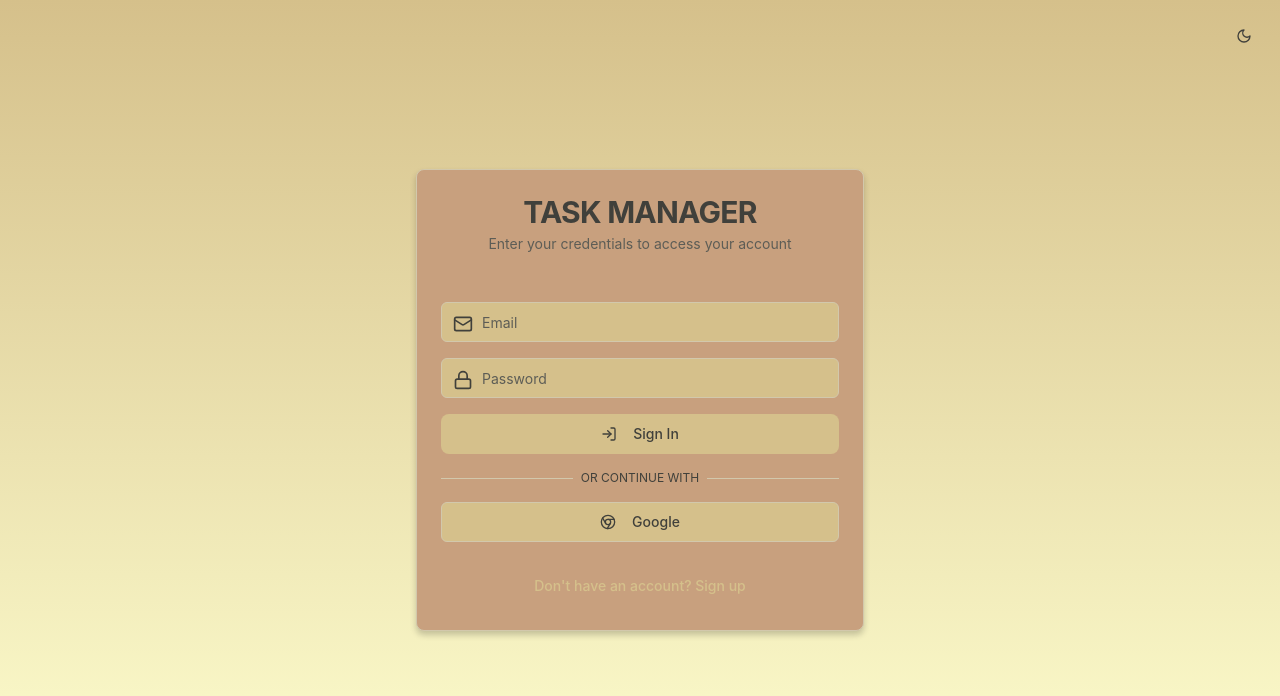
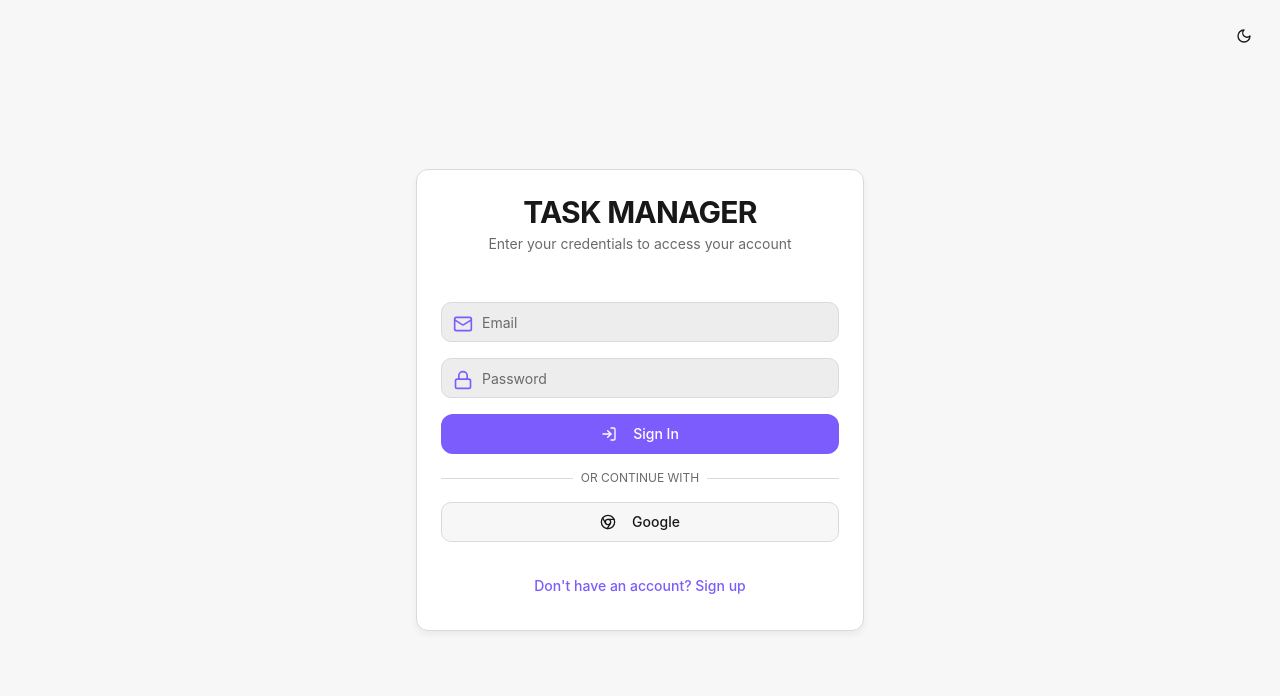
Before and after one commit to Prajitha-J/TASK-MANAGER, a React (Vite) app: page /login in a window 1280 px wide. Shown: the top 696 px of the page. Built offline with nearby package versions, Linux system fonts and the light colour scheme; no server answers.

Commit message:
Fix: Implement strict dark and light themes
Refactor color scheme to match Notion-inspired design with specific hex values, spacing, and UI enhancements for improved visual consistency and user experience.

```diff
--- a/src/App.css
+++ b/src/App.css
@@ -13,10 +13,10 @@
   transition: filter 300ms;
 }
 .logo:hover {
-  filter: drop-shadow(0 0 2em #D2B48C);
+  filter: drop-shadow(0 0 2em #7C5CFC);
 }
 .logo.react:hover {
-  filter: drop-shadow(0 0 2em #D2B48C);
+  filter: drop-shadow(0 0 2em #7C5CFC);
 }
 
 @keyframes logo-spin {
@@ -44,17 +44,17 @@
 
 /* Custom background gradients - Light Theme */
 .light-gradient {
-  background: linear-gradient(to bottom right, #FFFDD0, #D2B48C, #FFFDD0);
+  background: linear-gradient(to bottom right, #FFFFFF, #F7F7F7);
 }
 
 /* Custom background gradients - Dark Theme (Notion-inspired) */
 .dark-gradient {
-  background: linear-gradient(to bottom, #18181B, #1E1E22);
+  background: linear-gradient(to bottom, #181818, #222222);
 }
 
 /* Notion-inspired UI elements */
 .notion-navbar {
-  background: linear-gradient(to bottom, #1A1A1D, #18181B);
+  background: linear-gradient(to bottom, #222222, #181818);
 }
 
 .notion-button {
@@ -63,20 +63,20 @@
 }
 
 .notion-button:hover {
-  background: linear-gradient(to right, #4F46E5, #6366F1);
+  background: linear-gradient(to right, #7C5CFC, #9B79FF);
 }
 
 /* Task status indicators */
 .status-pending {
-  @apply text-notionDark-warning;
+  @apply text-light-error dark:text-dark-error;
 }
 
 .status-in-progress {
-  @apply text-notionDark-accent;
+  @apply text-light-primaryAccent dark:text-dark-primaryAccent;
 }
 
 .status-completed {
-  @apply text-notionDark-success;
+  @apply text-light-success dark:text-dark-success;
 }
 
 /* Add smooth transitions for interactive elements */
@@ -86,25 +86,39 @@ button, a, input, select, textarea {
 
 /* Specific styles for the login page to match the Notion aesthetic */
 .login-container {
-  @apply bg-notionDark-primary min-h-screen flex items-center justify-center;
-  background: linear-gradient(to bottom, #18181B, #1E1E22);
+  @apply bg-light-background dark:bg-dark-background min-h-screen flex items-center justify-center;
+  background: linear-gradient(to bottom, #F7F7F7, #FFFFFF);
+}
+
+.dark .login-container {
+  background: linear-gradient(to bottom, #181818, #222222);
 }
 
 .login-card {
-  @apply bg-notionDark-secondary rounded-xl shadow-task-card p-8 max-w-md w-full;
-  border: 1px solid #29292D;
+  @apply bg-light-card dark:bg-dark-card rounded-xl shadow-task-card p-8 max-w-md w-full;
+  border: 1px solid #DADADA;
+}
+
+.dark .login-card {
+  border: 1px solid #393939;
+  box-shadow: none;
 }
 
 .login-heading {
-  @apply text-notionDark-heading text-2xl font-semibold mb-6;
+  @apply text-light-textPrimary dark:text-dark-textPrimary text-2xl font-semibold mb-6;
 }
 
 .login-input {
-  @apply bg-notionDark-tertiary border border-notionDark-border rounded-lg text-notionDark-text placeholder:text-notionDark-placeholder focus:border-notionDark-accent focus:ring-1 focus:ring-notionDark-accent;
+  @apply bg-light-input dark:bg-dark-input border border-light-border dark:border-dark-border rounded-lg
+  text-light-textPrimary dark:text-dark-textPrimary
+  placeholder:text-light-textSecondary dark:placeholder:text-dark-textSecondary
+  focus:border-light-primaryAccent dark:focus:border-dark-primaryAccent
+  focus:ring-1 focus:ring-light-primaryAccent dark:focus:ring-dark-primaryAccent;
 }
 
 .login-button {
-  @apply bg-notionDark-accent hover:bg-opacity-90 text-white rounded-lg py-2 px-4 transition-all;
+  @apply bg-light-primaryAccent dark:bg-dark-primaryAccent hover:bg-light-secondaryAccent dark:hover:bg-dark-secondaryAccent
+  text-white rounded-lg py-2 px-4 transition-all;
 }
 
 /* Apply specific rounded corners to Task Cards */
--- a/src/index.css
+++ b/src/index.css
@@ -5,85 +5,87 @@
 
 @layer base {
   :root {
-    /* Light mode - original theme */
-    --background: 43 47% 69%; /* #D2B48C - Tan Beige */
-    --foreground: 60 4% 24%; /* #3E3E38 - Ebony Curl */
+    /* Light theme */
+    --background: 0 0% 97%; /* #F7F7F7 - Soft Off-White */
+    --foreground: 0 0% 9%; /* #181818 - Deep Charcoal Black */
 
-    --card: 27 40% 64%; /* #C4A484 - Vintage Mocha */
-    --card-foreground: 60 4% 24%; /* #3E3E38 - Ebony Curl */
+    --card: 0 0% 100%; /* #FFFFFF - Pure White */
+    --card-foreground: 0 0% 9%; /* #181818 - Deep Charcoal Black */
 
-    --popover: 27 40% 64%; /* #C4A484 - Vintage Mocha */
-    --popover-foreground: 60 4% 24%; /* #3E3E38 - Ebony Curl */
+    --popover: 0 0% 100%; /* #FFFFFF - Pure White */
+    --popover-foreground: 0 0% 9%; /* #181818 - Deep Charcoal Black */
 
-    --primary: 43 47% 69%; /* #D2B48C - Tan Beige */
-    --primary-foreground: 60 4% 24%; /* #3E3E38 - Ebony Curl */
+    --primary: 259 96% 67%; /* #7C5CFC - Vibrant Purple */
+    --primary-foreground: 0 0% 97%; /* #F7F7F7 - Soft Off-White */
 
-    --secondary: 60 93% 90%; /* #FFFDD0 - Cream White */
-    --secondary-foreground: 60 4% 24%; /* #3E3E38 - Ebony Curl */
+    --secondary: 0 0% 93%; /* #EDEDED - Very Light Grey */
+    --secondary-foreground: 0 0% 9%; /* #181818 - Deep Charcoal Black */
 
-    --muted: 43 20% 85%; /* Lighter version of Tan Beige */
-    --muted-foreground: 60 4% 35%; /* Lighter version of Ebony Curl */
+    --muted: 0 0% 93%; /* #EDEDED - Very Light Grey */
+    --muted-foreground: 0 0% 41%; /* #6A6A6A - Medium Grey */
 
-    --accent: 36 46% 71%; /* #D7B790 - Dusty Caramel */
-    --accent-foreground: 60 4% 24%; /* #3E3E38 - Ebony Curl */
+    --accent: 259 96% 67%; /* #7C5CFC - Vibrant Purple */
+    --accent-foreground: 0 0% 97%; /* #F7F7F7 - Soft Off-White */
 
-    --destructive: 0 84.2% 60.2%;
-    --destructive-foreground: 60 93% 90%;
+    --destructive: 0 68% 50%; /* #D32F2F - Muted Red */
+    --destructive-foreground: 0 0% 97%; /* #F7F7F7 - Soft Off-White */
 
-    --border: 43 30% 75%;
-    --input: 43 30% 75%;
-    --ring: 43 47% 69%; /* #D2B48C - Tan Beige */
+    --border: 0 0% 85%; /* #DADADA - Light Grey */
+    --input: 0 0% 85%; /* #DADADA - Light Grey */
+    --ring: 259 96% 67%; /* #7C5CFC - Vibrant Purple */
 
-    --radius: 0.5rem;
+    --radius: 0.75rem; /* 12px border radius */
 
-    --sidebar-background: 60 93% 90%; /* #FFFDD0 - Cream White */
-    --sidebar-foreground: 60 4% 24%; /* #3E3E38 - Ebony Curl */
-    --sidebar-primary: 43 47% 69%; /* #D2B48C - Tan Beige */
-    --sidebar-primary-foreground: 60 4% 24%; /* #3E3E38 - Ebony Curl */
-    --sidebar-accent: 36 46% 71%; /* #D7B790 - Dusty Caramel */
-    --sidebar-accent-foreground: 60 4% 24%; /* #3E3E38 - Ebony Curl */
-    --sidebar-border: 43 30% 75%;
-    --sidebar-ring: 43 47% 69%; /* #D2B48C - Tan Beige */
+    /* Sidebar colors for light theme */
+    --sidebar-background: 0 0% 97%; /* #F7F7F7 - Soft Off-White */
+    --sidebar-foreground: 0 0% 9%; /* #181818 - Deep Charcoal Black */
+    --sidebar-primary: 259 96% 67%; /* #7C5CFC - Vibrant Purple */
+    --sidebar-primary-foreground: 0 0% 97%; /* #F7F7F7 - Soft Off-White */
+    --sidebar-accent: 259 96% 67%; /* #7C5CFC - Vibrant Purple */
+    --sidebar-accent-foreground: 0 0% 97%; /* #F7F7F7 - Soft Off-White */
+    --sidebar-border: 0 0% 85%; /* #DADADA - Light Grey */
+    --sidebar-ring: 259 96% 67%; /* #7C5CFC - Vibrant Purple */
   }
 
   .dark {
-    /* Dark mode - Notion-inspired theme (exact colors) */
-    --background: 240 3% 11%; /* #18181B - Dark Gray - Primary Background */
-    --foreground: 240 5% 84%; /* #E4E4E7 - Soft Off-White for headings */
+    /* Dark theme */
+    --background: 0 0% 9%; /* #181818 - Deep Charcoal Black */
+    --foreground: 0 0% 93%; /* #EDEDED - Soft White */
 
-    --card: 240 5% 13%; /* #1E1E22 - Secondary Background */
-    --card-foreground: 240 5% 84%; /* #E4E4E7 - Soft Off-White */
+    --card: 0 0% 13%; /* #222222 - Dark Grey */
+    --card-foreground: 0 0% 93%; /* #EDEDED - Soft White */
 
-    --popover: 240 5% 14%; /* #232326 - Tertiary Background */
-    --popover-foreground: 240 5% 84%; /* #E4E4E7 - Soft Off-White */
+    --popover: 0 0% 13%; /* #222222 - Dark Grey */
+    --popover-foreground: 0 0% 93%; /* #EDEDED - Soft White */
 
-    --primary: 240 5% 11%; /* #18181B - Primary Background */
-    --primary-foreground: 240 5% 84%; /* #E4E4E7 - Soft Off-White */
+    --primary: 259 96% 67%; /* #7C5CFC - Vibrant Purple */
+    --primary-foreground: 0 0% 93%; /* #EDEDED - Soft White */
 
-    --secondary: 240 5% 13%; /* #1E1E22 - Secondary Background */
-    --secondary-foreground: 240 1% 66%; /* #A1A1AA - Muted Gray for regular text */
+    --secondary: 0 0% 18%; /* #2E2E2E - Slightly Lighter Grey */
+    --secondary-foreground: 0 0% 93%; /* #EDEDED - Soft White */
 
-    --muted: 240 5% 13%; /* #1E1E22 - Secondary Background */
-    --muted-foreground: 240 4% 34%; /* #52525B - Dim Gray for placeholders */
+    --muted: 0 0% 18%; /* #2E2E2E - Slightly Lighter Grey */
+    --muted-foreground: 0 0% 69%; /* #B0B0B0 - Light Grey */
 
-    --accent: 240 84% 67%; /* #6366F1 - Cool Indigo for interactive elements */
-    --accent-foreground: 240 5% 84%; /* #E4E4E7 - Soft Off-White */
+    --accent: 259 96% 67%; /* #7C5CFC - Vibrant Purple */
+    --accent-foreground: 0 0% 93%; /* #EDEDED - Soft White */
 
-    --destructive: 0 84% 60%; /* #EF4444 - Strong Red for errors */
-    --destructive-foreground: 240 5% 84%; /* #E4E4E7 - Soft Off-White */
+    --destructive: 0 100% 65%; /* #FF4D4D - Bright Red */
+    --destructive-foreground: 0 0% 93%; /* #EDEDED - Soft White */
 
-    --border: 240 4% 16%; /* #29292D - Soft borders */
-    --input: 240 4% 16%; /* #29292D - Soft borders */
-    --ring: 240 84% 67%; /* #6366F1 - Cool Indigo */
+    --border: 0 0% 22%; /* #393939 - Dark Grey */
+    --input: 0 0% 22%; /* #393939 - Dark Grey */
+    --ring: 259 96% 67%; /* #7C5CFC - Vibrant Purple */
 
-    --sidebar-background: 240 5% 13%; /* #1E1E22 - Secondary Background */
-    --sidebar-foreground: 240 5% 84%; /* #E4E4E7 - Soft Off-White */
-    --sidebar-primary: 240 5% 11%; /* #18181B - Primary Background */
-    --sidebar-primary-foreground: 240 5% 84%; /* #E4E4E7 - Soft Off-White */
-    --sidebar-accent: 240 84% 67%; /* #6366F1 - Cool Indigo */
-    --sidebar-accent-foreground: 240 5% 84%; /* #E4E4E7 - Soft Off-White */
-    --sidebar-border: 240 4% 16%; /* #29292D - Soft borders */
-    --sidebar-ring: 240 84% 67%; /* #6366F1 - Cool Indigo */
+    /* Sidebar colors for dark theme */
+    --sidebar-background: 0 0% 13%; /* #222222 - Dark Grey */
+    --sidebar-foreground: 0 0% 93%; /* #EDEDED - Soft White */
+    --sidebar-primary: 0 0% 9%; /* #181818 - Deep Charcoal Black */
+    --sidebar-primary-foreground: 0 0% 93%; /* #EDEDED - Soft White */
+    --sidebar-accent: 259 96% 67%; /* #7C5CFC - Vibrant Purple */
+    --sidebar-accent-foreground: 0 0% 93%; /* #EDEDED - Soft White */
+    --sidebar-border: 0 0% 22%; /* #393939 - Dark Grey */
+    --sidebar-ring: 259 96% 67%; /* #7C5CFC - Vibrant Purple */
   }
 }
 
@@ -95,12 +97,11 @@
   body {
     @apply bg-background text-foreground antialiased;
     font-family: 'Inter', 'Poppins', sans-serif;
-    background: linear-gradient(to bottom, hsl(var(--background)), hsl(var(--secondary)));
     transition: all 0.2s ease-in-out;
   }
 
   .dark body {
-    background: linear-gradient(to bottom, #18181B, #1E1E22);
+    background: linear-gradient(to bottom, #181818, #222222);
     transition: all 0.2s ease-in-out;
   }
 }
@@ -116,7 +117,7 @@
   }
 
   .dark .glass-effect {
-    @apply bg-black/20 backdrop-blur-lg border border-notionDark-border rounded-lg shadow-sm;
+    @apply bg-black/20 backdrop-blur-lg border border-dark-border rounded-lg shadow-sm;
   }
 
   .hover-scale {
@@ -150,39 +151,38 @@
   }
 
   .card {
-    background: linear-gradient(to bottom right, hsl(var(--card)), hsl(20, 50%, 70%));
     @apply shadow-task-card rounded-xl border border-border/40;
     transition: transform 0.2s ease-in-out, box-shadow 0.2s ease-in-out;
   }
 
   .dark .card {
-    background: linear-gradient(to bottom right, #1E1E22, #232326);
-    @apply shadow-task-card rounded-xl border border-notionDark-border/40;
+    @apply shadow-none rounded-xl border border-dark-border/40;
+    background: #222222;
     transition: transform 0.2s ease-in-out, box-shadow 0.2s ease-in-out;
   }
 
   .dark .task-card {
-    @apply bg-notionDark-tertiary border-notionDark-border text-notionDark-text shadow-task-card;
+    @apply bg-dark-card border-dark-border text-dark-textPrimary;
   }
 
   .dark .success-indicator {
-    @apply text-notionDark-success;
+    @apply text-dark-success;
   }
 
   .dark .warning-indicator {
-    @apply text-notionDark-warning;
+    @apply text-dark-error;
   }
 
   .dark .error-indicator {
-    @apply text-notionDark-error;
+    @apply text-dark-error;
   }
 
   .dark .sidebar-nav {
-    @apply bg-notionDark-secondary border-r border-notionDark-border;
+    @apply bg-dark-card border-r border-dark-border;
   }
 
   .dark .sidebar-item-active {
-    @apply bg-notionDark-sidebarActive text-notionDark-heading;
+    @apply bg-dark-input text-dark-textPrimary;
   }
 
   .modal-backdrop {
--- a/src/pages/LoginPage.tsx
+++ b/src/pages/LoginPage.tsx
@@ -65,12 +65,12 @@ const LoginPage = () => {
         </Button>
       </div>
       <div className="w-full max-w-md mx-auto animate-fade-in">
-        <Card className="shadow-task-card border-opacity-40 overflow-hidden">
+        <Card className="shadow-task-card dark:shadow-none border-opacity-40 dark:border-opacity-40 overflow-hidden">
           <CardHeader className="space-y-1 text-center notion-navbar pb-6">
-            <CardTitle className="text-3xl font-bold tracking-tight">
+            <CardTitle className="text-3xl font-bold tracking-tight text-light-textPrimary dark:text-dark-textPrimary">
               {isLoginMode ? "TASK MANAGER" : "Create Account"}
             </CardTitle>
-            <CardDescription className="dark:text-notionDark-text">
+            <CardDescription className="text-light-textSecondary dark:text-dark-textSecondary">
               {isLoginMode
                 ? "Enter your credentials to access your account"
                 : "Fill in your details to create a new account"}
@@ -80,11 +80,11 @@ const LoginPage = () => {
             <form onSubmit={handleAuth} className="space-y-4">
               <div className="space-y-2">
                 <div className="relative">
-                  <Mail className="absolute left-3 top-3 h-5 w-5 dark:text-notionDark-accent" />
+                  <Mail className="absolute left-3 top-3 h-5 w-5 text-light-primaryAccent dark:text-dark-primaryAccent" />
                   <Input
                     type="email"
                     placeholder="Email"
-                    className="pl-10 dark:bg-notionDark-tertiary dark:border-notionDark-border dark:text-notionDark-text dark:placeholder:text-notionDark-placeholder"
+                    className="pl-10 bg-light-input dark:bg-dark-input border-light-border dark:border-dark-border text-light-textPrimary dark:text-dark-textPrimary placeholder:text-light-textSecondary dark:placeholder:text-dark-textSecondary"
                     value={email}
                     onChange={(e) => setEmail(e.target.value)}
                     required
@@ -93,11 +93,11 @@ const LoginPage = () => {
               </div>
               <div className="space-y-2">
                 <div className="relative">
-                  <Lock className="absolute left-3 top-3 h-5 w-5 dark:text-notionDark-accent" />
+                  <Lock className="absolute left-3 top-3 h-5 w-5 text-light-primaryAccent dark:text-dark-primaryAccent" />
                   <Input
                     type="password"
                     placeholder="Password"
-                    className="pl-10 dark:bg-notionDark-tertiary dark:border-notionDark-border dark:text-notionDark-text dark:placeholder:text-notionDark-placeholder"
+                    className="pl-10 bg-light-input dark:bg-dark-input border-light-border dark:border-dark-border text-light-textPrimary dark:text-dark-textPrimary placeholder:text-light-textSecondary dark:placeholder:text-dark-textSecondary"
                     value={password}
                     onChange={(e) => setPassword(e.target.value)}
                     required
@@ -106,7 +106,7 @@ const LoginPage = () => {
               </div>
               <Button
                 type="submit"
-                className="w-full button-effect dark:bg-notionDark-accent dark:hover:bg-opacity-90 dark:text-white rounded-lg transition-all duration-200"
+                className="w-full button-effect bg-light-primaryAccent dark:bg-dark-primaryAccent hover:bg-light-secondaryAccent dark:hover:bg-dark-secondaryAccent text-white rounded-lg transition-all duration-200"
                 disabled={loading}
               >
                 <LogIn className="mr-2 h-4 w-4" />
@@ -116,16 +116,16 @@ const LoginPage = () => {
 
             <div className="relative my-4">
               <div className="absolute inset-0 flex items-center">
-                <span className="w-full border-t dark:border-notionDark-border" />
+                <span className="w-full border-t border-light-border dark:border-dark-border" />
               </div>
               <div className="relative flex justify-center text-xs uppercase">
-                <span className="bg-card px-2 dark:text-notionDark-placeholder dark:bg-notionDark-secondary">Or continue with</span>
+                <span className="bg-light-card dark:bg-dark-card px-2 text-light-textSecondary dark:text-dark-textSecondary">Or continue with</span>
               </div>
             </div>
 
             <Button
               variant="outline"
-              className="w-full button-effect dark:border-notionDark-border dark:text-notionDark-text dark:hover:bg-notionDark-tertiary"
+              className="w-full button-effect border-light-border dark:border-dark-border text-light-textPrimary dark:text-dark-textPrimary hover:bg-light-input dark:hover:bg-dark-input"
               onClick={handleGoogleAuth}
               disabled={loading}
             >
@@ -136,7 +136,7 @@ const LoginPage = () => {
           <CardFooter className="flex justify-center pb-6">
             <Button
               variant="link"
-              className="text-sm dark:text-notionDark-accent dark:hover:text-opacity-80"
+              className="text-sm text-light-primaryAccent dark:text-dark-primaryAccent hover:text-light-secondaryAccent dark:hover:text-dark-secondaryAccent"
               onClick={() => setIsLoginMode(!isLoginMode)}
             >
               {isLoginMode
--- a/tailwind.config.ts
+++ b/tailwind.config.ts
@@ -62,34 +62,30 @@ export default {
 					border: 'hsl(var(--sidebar-border))',
 					ring: 'hsl(var(--sidebar-ring))'
 				},
-				notionDark: {
-					primary: '#18181B',      // Dark Gray - Main Background
-					secondary: '#1E1E22',    // Lighter Dark Gray - Cards, Panels
-					tertiary: '#232326',     // Slightly elevated gray - Task Cards
-					border: '#29292D',       // Soft borders
-					heading: '#E4E4E7',      // Soft Off-White for headings
-					text: '#A1A1AA',         // Muted Gray for regular text
-					placeholder: '#52525B',   // Dim Gray for placeholders
-					accent: '#6366F1',       // Cool Indigo for interactive elements
-					success: '#22C55E',      // Vibrant Green for success
-					warning: '#FACC15',      // Warm Yellow for warnings
-					error: '#EF4444',        // Strong Red for errors
-					sidebarActive: '#3F3F46' // Active sidebar selection
+				dark: {
+					background: '#181818',      // Deep Charcoal Black
+					card: '#222222',            // Dark Grey
+					input: '#2E2E2E',           // Slightly Lighter Grey
+					primaryAccent: '#7C5CFC',   // Vibrant Purple
+					secondaryAccent: '#9B79FF', // Lighter Purple
+					textPrimary: '#EDEDED',     // Soft White
+					textSecondary: '#B0B0B0',   // Light Grey
+					border: '#393939',          // Dark Grey
+					error: '#FF4D4D',           // Bright Red
+					success: '#31D158'          // Vivid Green
 				},
-				lightBg: '#FFFDD0',
-				lightCard: '#D2B48C',
-				lightButton: '#D2B48C',
-				lightText: '#3E3E38',
-				darkBg: '#3E2723',
-				darkCard: '#2E2A27',
-				darkButton: '#D2B48C',
-				darkText: '#F8F3E9',
-				vintageCard: '#C4A484',
-				rusticCard: '#E5B7A5',
-				darkVintage: '#5C4B40',
-				darkRustic: '#6B544C',
-				dustyCaramel: '#D7B790',
-				brightCaramel: '#E0C0A5'
+				light: {
+					background: '#F7F7F7',      // Soft Off-White
+					card: '#FFFFFF',            // Pure White
+					input: '#EDEDED',           // Very Light Grey
+					primaryAccent: '#7C5CFC',   // Vibrant Purple
+					secondaryAccent: '#9B79FF', // Lighter Purple
+					textPrimary: '#181818',     // Deep Charcoal Black
+					textSecondary: '#6A6A6A',   // Medium Grey
+					border: '#DADADA',          // Light Grey
+					error: '#D32F2F',           // Muted Red
+					success: '#2E7D32'          // Deep Green
+				}
 			},
 			borderRadius: {
 				lg: 'var(--radius)',
@@ -136,7 +132,7 @@ export default {
 				'scale': 'scale 0.3s ease-out'
 			},
 			boxShadow: {
-				'task-card': '0 4px 6px rgba(0, 0, 0, 0.2)'
+				'task-card': '0 4px 6px rgba(0, 0, 0, 0.05)'
 			},
 			fontFamily: {
 				sans: ['Inter', 'Poppins', 'sans-serif'],
```
Also changed, not shown: src/pages/ModeSelectionPage.tsx (+43 -34 lines).
